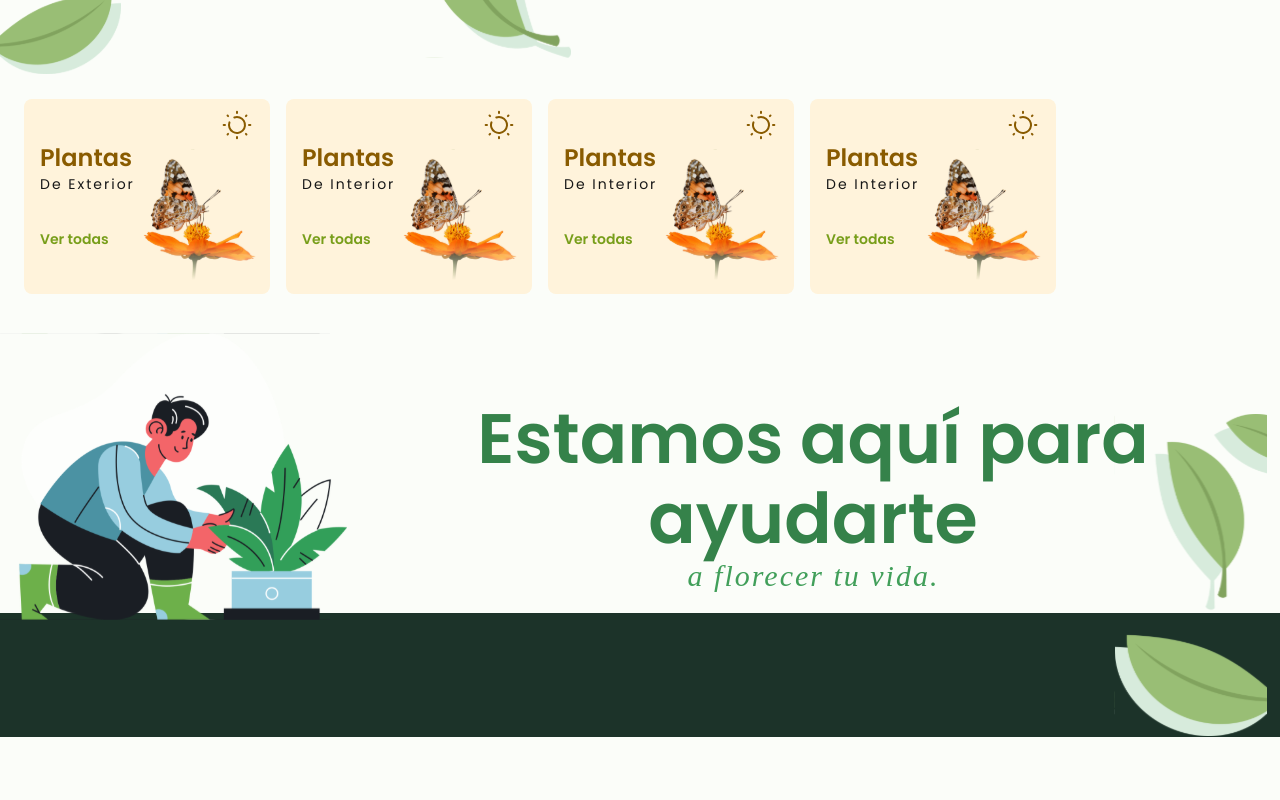
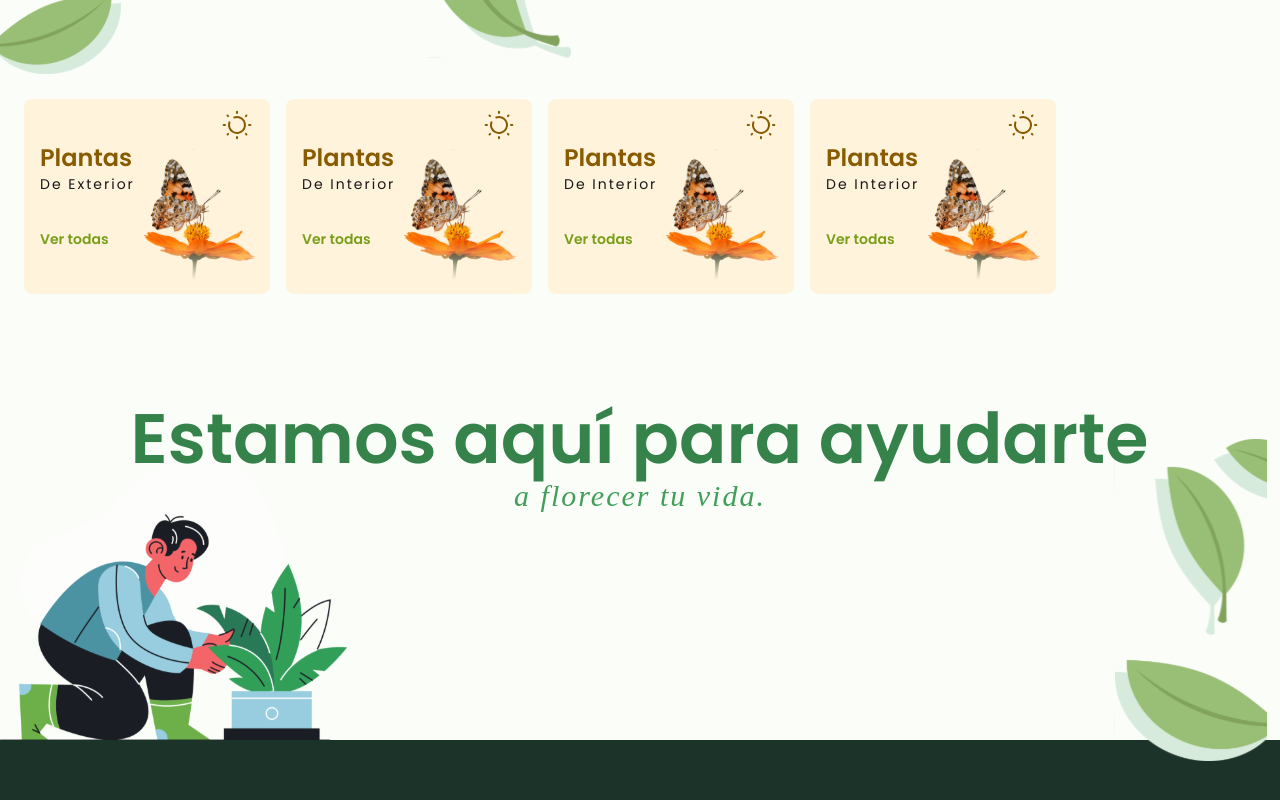
Before and after one commit to mcamilacm/gardenshop-web, a Next.js app: page / in a window 1280 px wide. Shown: the part 1023-1823 px from the top of the page. Before the commit the page ends 1760 px from the top, so only its background shows below. Built offline with nearby package versions, Linux system fonts and the light colour scheme.

Commit message:
Footer image adjusment

```diff
--- a/src/app/components/Footer/Footer.module.css
+++ b/src/app/components/Footer/Footer.module.css
@@ -107,6 +107,12 @@
 
 .titles_img_footer{
 
+
+  @media (min-width: 1440px) {
     display: flex;
     flex-direction: row-reverse;
+
+  }
+
+
 }
--- a/src/app/components/Footer/Footer.tsx
+++ b/src/app/components/Footer/Footer.tsx
@@ -16,7 +16,7 @@
     <p className={styles.cursive_title_footer}>a florecer tu vida.</p>
 
     </div>   <Image
-            src="/img/footer_image.svg"
+            src="/img/footer_image2.svg"
 
 
             alt="planting_footer"
```
Also changed, not shown: public/img/footer_image.png (added), public/img/footer_image2.svg (added).
